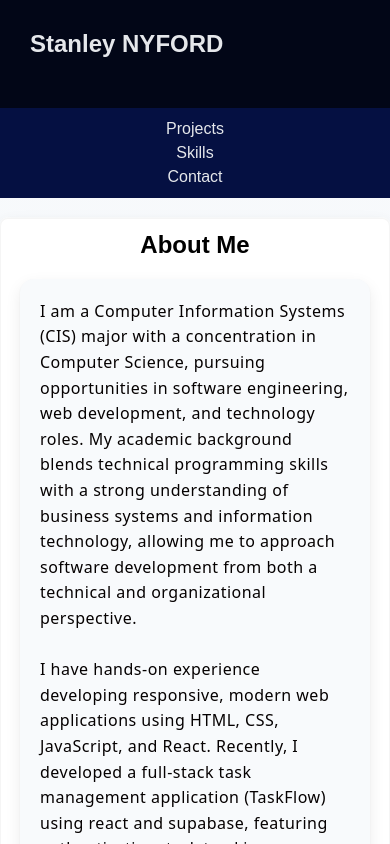
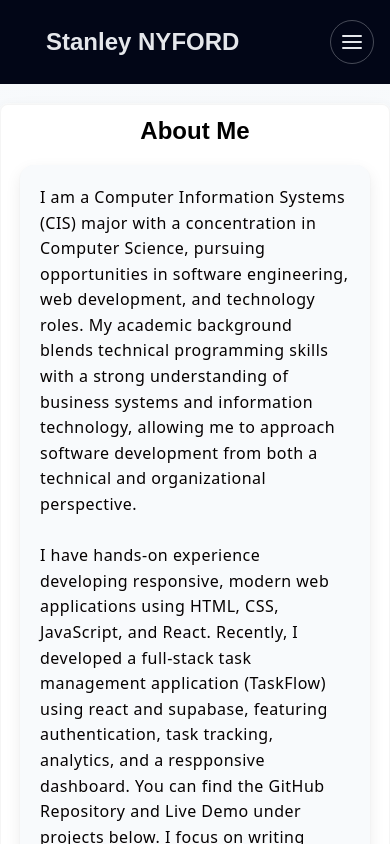
Before and after one commit to stanleytarun777/Portfolio-Website, a React (Vite) app: page / in a window 390 px wide. Shown: the top 844 px of the page. Built offline with nearby package versions, Linux system fonts and the light colour scheme.

Commit message:
Add mobile navbar toggle and tidy contact info

```diff
--- a/src/components/Footer.jsx
+++ b/src/components/Footer.jsx
@@ -2,7 +2,7 @@ export default function Footer() {
     return (
         <footer className="footer">
         <p>© {new Date().getFullYear()} Stanley NYFORD</p>
-        <p>Built with React | Designed for performance and Clarity.</p>
+        <p>Built with React | Deployed on Vercel.</p>
         </footer>
     );
 }
--- a/src/components/Navbar.jsx
+++ b/src/components/Navbar.jsx
@@ -1,13 +1,29 @@
+import { useState } from "react";
+
 export default function Navbar() {
+    const [open, setOpen] = useState(false);
+
     return (
         <nav className="navbar">
-            <h1>Stanley NYFORD</h1>
-            <ul>
+            <div className="navbar-inner">
+                <h1>Stanley NYFORD</h1>
+
+                <button
+                    className="navbar-toggle"
+                    aria-label="Toggle navigation"
+                    onClick={() => setOpen(!open)}
+                >
+                    <span></span>
+                    <span></span>
+                    <span></span>
+                </button>
+            </div>
+
+            <ul className={open ? "open" : ""}>
                 <li><a href="#Projects">Projects</a></li>
                 <li><a href="#skills">Skills</a></li>
                 <li><a href="#contact">Contact</a></li>
             </ul>
         </nav>
     );
-
 }
--- a/src/index.css
+++ b/src/index.css
@@ -72,6 +72,35 @@ section {
   background: #020617;
 }
 
+.navbar-inner {
+  display: flex;
+  align-items: center;
+  justify-content: space-between;
+  padding: 0 20px;
+}
+
+.navbar-toggle {
+  display: none;
+  flex-direction: column;
+  gap: 4px;
+  width: 44px;
+  height: 44px;
+  border: 1px solid rgba(229, 231, 235, 0.3);
+  border-radius: 999px;
+  background: transparent;
+  align-items: center;
+  justify-content: center;
+  cursor: pointer;
+}
+
+.navbar-toggle span {
+  display: block;
+  width: 20px;
+  height: 2px;
+  background: #e5e7eb;
+  border-radius: 2px;
+}
+
 .navbar ul {
   display: flex;
   flex-wrap: wrap;
@@ -119,8 +148,8 @@ section {
 .navbar h1 {
   background: #020617;
   color: #e5e7eb;
-  padding: 30px 30px;
-  margin-top: 0%;
+  padding: 20px 30px;
+  margin: 0;
   display: flex;
 }
 
@@ -328,13 +357,28 @@ section h2 {
 }
 @media (max-width: 768px) {
   .skill-categories {
-    flex-direction: column;
-    text-align: center;
+    grid-template-columns: 1fr;
+  }
+  .navbar {
+    position: sticky;
+    top: 0;
+    z-index: 10;
+  }
+  .navbar-inner {
+    padding: 8px 16px;
+  }
+  .navbar-toggle {
+    display: flex;
   }
   .navbar ul {
     flex-direction: column;
+    align-items: stretch;
     gap: 8px;
     padding: 12px 20px;
+    display: none;
+  }
+  .navbar ul.open {
+    display: flex;
   }
   .hero-summary {
     flex-direction: column;
```
Also changed, not shown: src/components/Contact.jsx (+5 -3 lines).
